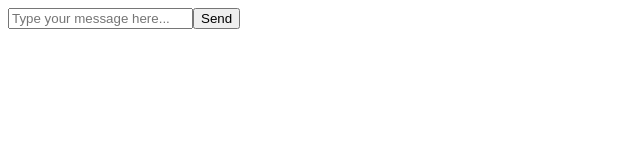
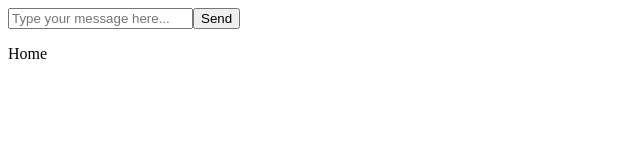
Before and after one commit to wjorgensen/funny-game, a Next.js app in the folder funny-game-next/: page / in a window 1280 px wide. Shown: the top 160 px of the page, without its empty margins (0-640 px from the left). Built offline with nearby package versions, Linux system fonts and the light colour scheme.

Commit message:
Added home

```diff
--- a/funny-game-next/src/pages/index.tsx
+++ b/funny-game-next/src/pages/index.tsx
@@ -5,6 +5,7 @@ export default function Home() {
   return (
     <>
     <TextInput />
+    <p>Home</p>
     </>
   )
 }
```
